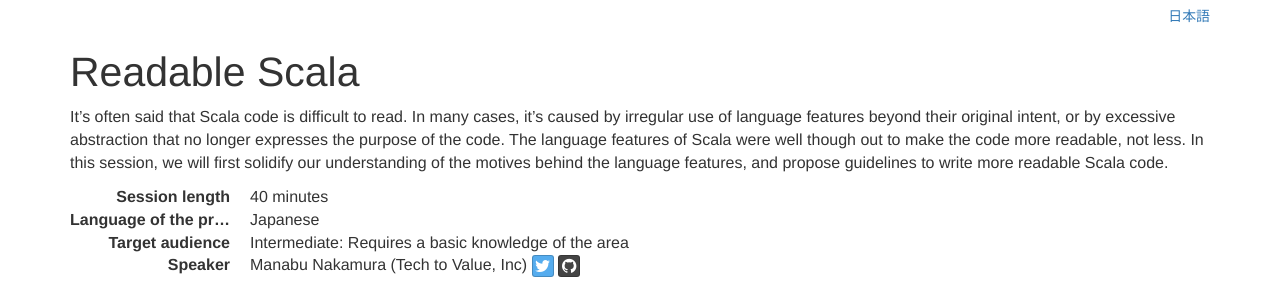
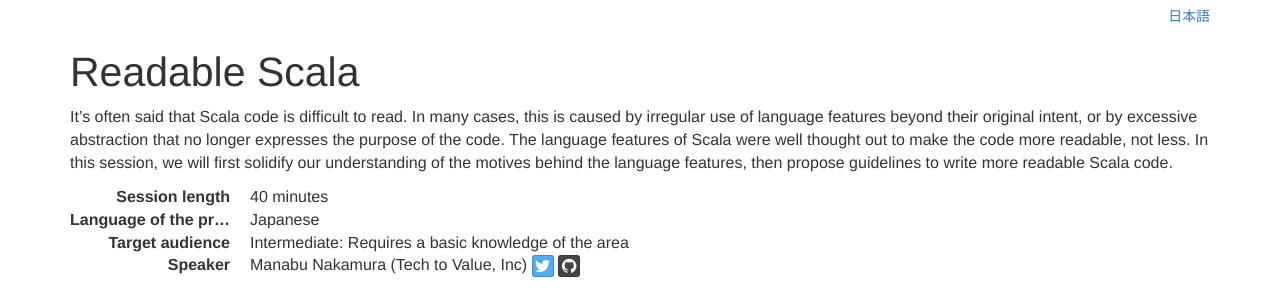
Before and after one commit to scalajp/2017.scalamatsuri.org, a Jekyll site: the page built from _candidates_en/ManabuNakamura_1.md, in a window 1280 px wide. Shown: the part 153-453 px from the top of the page. Built offline with Jekyll 4.4.1, drawn with Linux system fonts in a browser that asks for light colours; nearby versions of some CDN libraries; comment, search, counter and statistics services are not loaded.

Commit message:
Update ManabuNakamura_1.md

```diff
--- a/_candidates_en/ManabuNakamura_1.md
+++ b/_candidates_en/ManabuNakamura_1.md
@@ -12,6 +12,6 @@ tags:
   - Software Design and Architecture
 ---
 It's often said that Scala code is difficult to read.
-In many cases, it's caused by irregular use of language features beyond their original intent, or by excessive abstraction that no longer expresses the purpose of the code.
-The language features of Scala were well though out to make the code more readable, not less.
-In this session, we will first solidify our understanding of the motives behind the language features, and propose guidelines to write more readable Scala code.
+In many cases, this is caused by irregular use of language features beyond their original intent, or by excessive abstraction that no longer expresses the purpose of the code.
+The language features of Scala were well thought out to make the code more readable, not less.
+In this session, we will first solidify our understanding of the motives behind the language features, then propose guidelines to write more readable Scala code.
```
